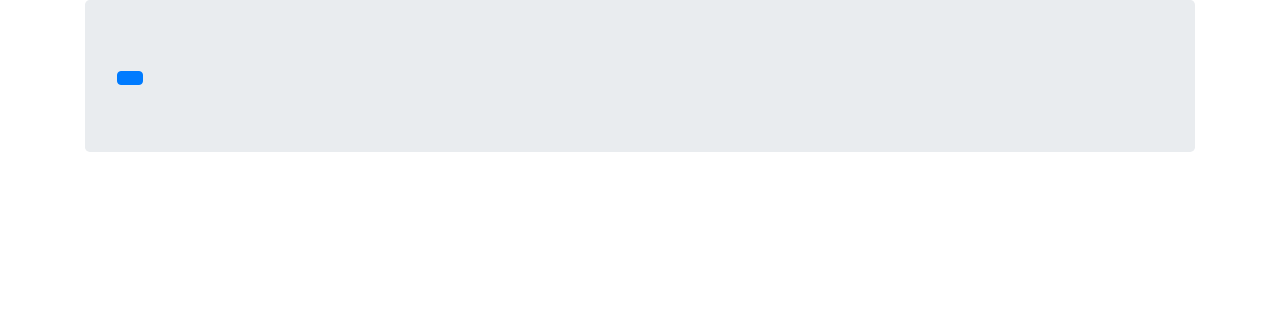
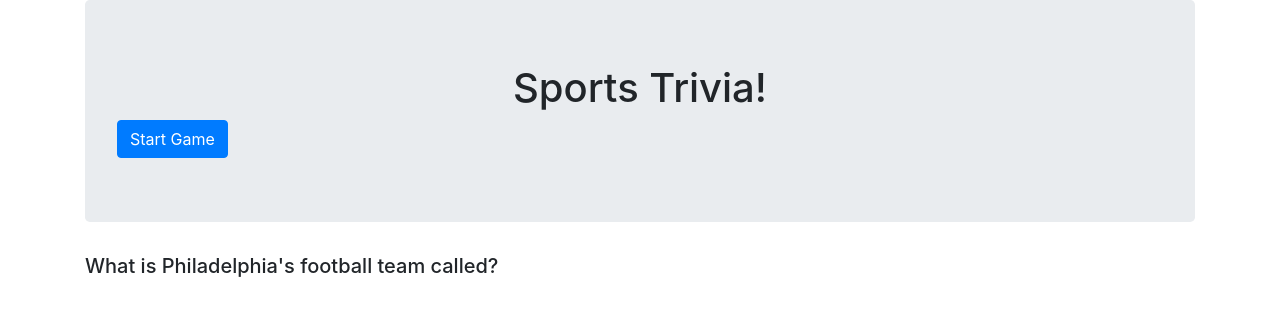
Before and after one commit to mikeprap/TriviaGame, a plain HTML site: page index.html in a window 1280 px wide. Drawn offline with nearby package versions, Linux system fonts and the light colour scheme.

Commit message:
added a countdown function and a loadQuestions function

```diff
--- a/assets/css/style.css
+++ b/assets/css/style.css
@@ -0,0 +1,7 @@
+h1 {
+    text-align: center;
+ }
+
+ .btn {
+     text-align: center;
+ }
--- a/assets/javascript/game.js
+++ b/assets/javascript/game.js
@@ -14,8 +14,8 @@ var timer;
 var quizQuestions = [
     {
 
-        question: "",
-        choices: [],
+        question: "What is Philadelphia's football team called?",
+        choices: ["Eagles", "Panthers", "Falcons", "Chargers"],
         answer: "",
 
 
@@ -35,6 +35,21 @@ var quizQuestions = [
 
 ];
 
+function countDown() {
+
+    count--;
+    $('#time').html('timer:' + counter);
+}
+
+function loadQuestion(){
+    count = 30;
+    timer = setInterval(countDown, 1000);
+    var question = quizQuestions[currentQuestion].question;
+    var choices = quizQuestions[currentQuestion].choices;
+    $('#game').html('<h5>' + question + '</h4>');
+
+}
+
 
 function loadChoices(choices) {
     var result = '';
@@ -44,3 +59,4 @@ function loadChoices(choices) {
     }
 
 }
+loadQuestion();
--- a/index.html
+++ b/index.html
@@ -11,7 +11,8 @@
 <body>
     <div class="container">
         <div class="jumbotron">
-           <button class="btn btn-primary"></button>
+            <H1>Sports Trivia!</H1>
+           <button class="btn btn-primary">Start Game</button>
 
         </div>
         <h2 id="time"></h2>
```
